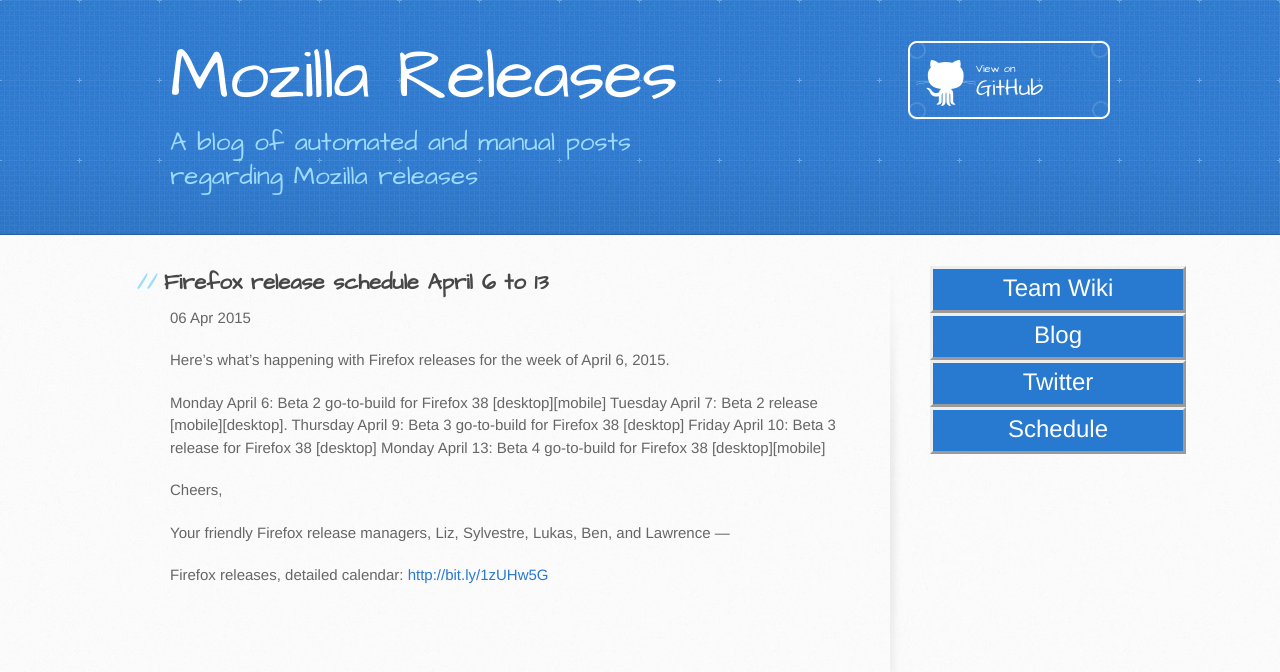
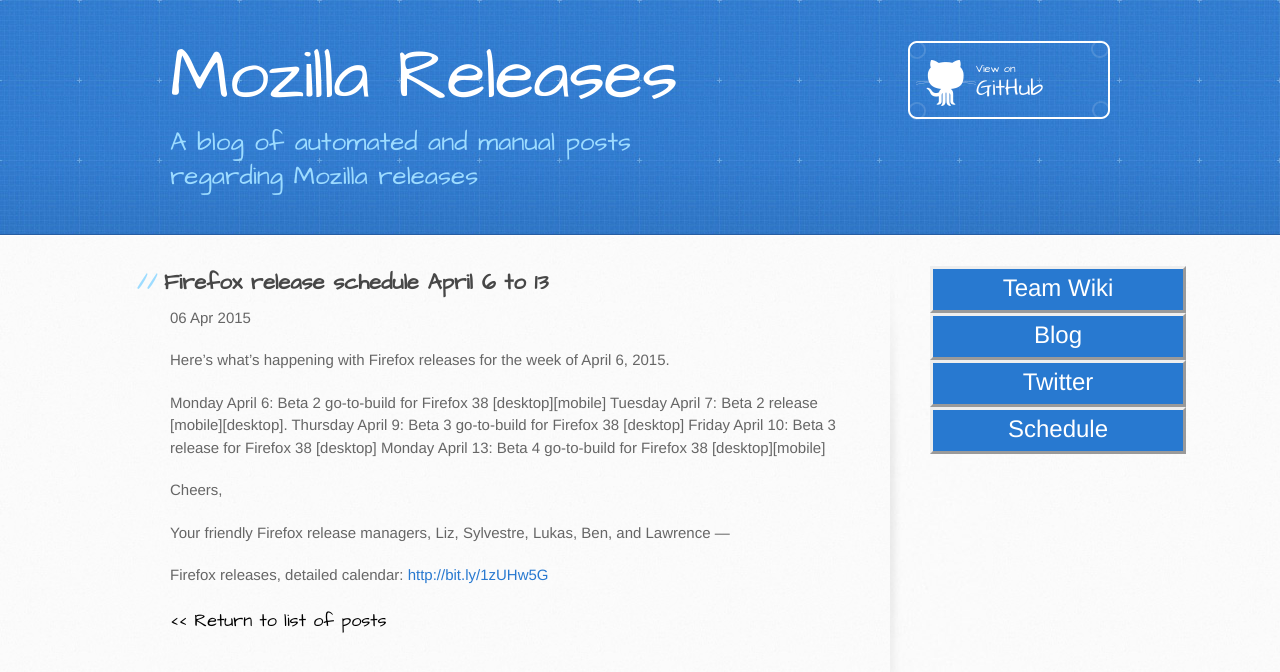
Before and after one commit to mozilla/release-blog, a Jekyll site: the page built from _posts/2015-04-06-firefox-releases.md, in a window 1280 px wide. Shown: the top 672 px of the page. Built offline with Jekyll 4.4.1, drawn with Linux system fonts in a browser that asks for light colours; Markdown is read by kramdown in place of the engine named in the settings.

Commit message:
Link back to the list of posts #11 (#18)
* Added the button to link back to list of posts

* Relevant style for the return button

```diff
--- a/_layouts/post.html
+++ b/_layouts/post.html
@@ -5,3 +5,5 @@
 <p class="meta">{{ page.date | date_to_string }}</p>
 
 {{ content }}
+
+<a class="back-button" href="/" >&lt;&lt; Return to list of posts</a>
--- a/stylesheets/stylesheet.css
+++ b/stylesheets/stylesheet.css
@@ -209,6 +209,15 @@
   margin-bottom: 20px;
 }
 
+.back-button{
+  font-size: 18px;
+  color: black;
+  font-family: 'Architects Daughter', 'Helvetica Neue', Helvetica, Arial, serif;
+}
+
+.back-button:hover{
+  background-color: white;
+}
 
 /* COMMON STYLES */
 
```
